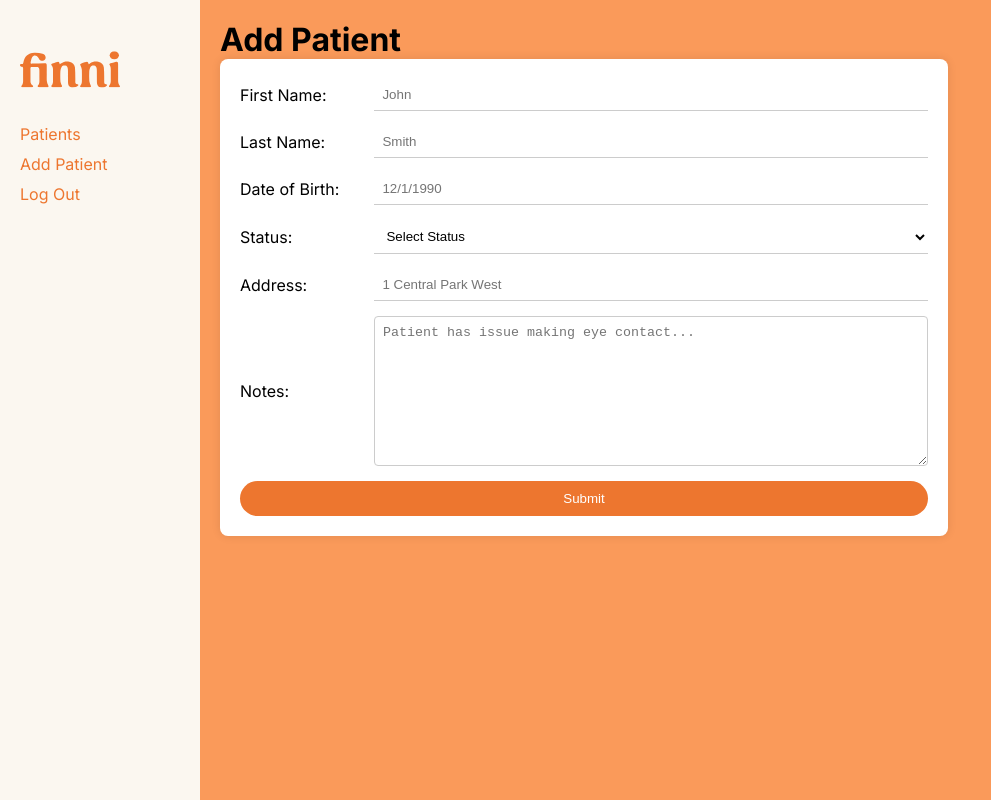
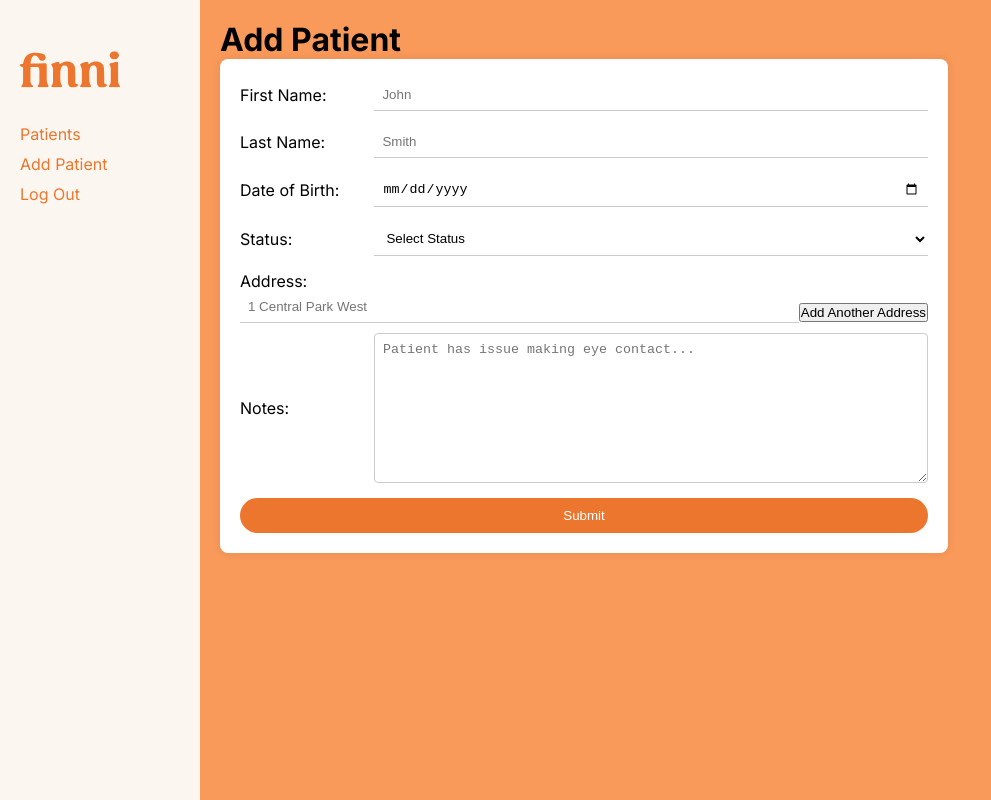
Before and after one commit to solomonii/finnihealth-takehome, a Next.js app: page /dashboard/addpatient in a window 1280 px wide. Shown: the whole page, without its empty margins (0-991 px from the left). Built offline with nearby package versions, Linux system fonts and the light colour scheme; no server answers.

Commit message:
patients can now have multiple addresses

```diff
--- a/src/app/actions.js
+++ b/src/app/actions.js
@@ -1,23 +1,9 @@
 import { addPatient, updatePatient } from "@/lib/firebase/firestore";
 
 export async function handleAddPatient(data) {
-  let formattedData = {}
-  data.forEach((value, key) => {
-    if (value !== "") {
-      formattedData[key] = value;
-    }
-  });
-
-  await addPatient(formattedData);
+  await addPatient(data);
 }
 
-export async function handleUpdatePatient(data) {
-  let formattedData = {}
-  data.forEach((value, key) => {
-    if (value !== "" && key !== "patientId") {
-      formattedData[key] = value;
-    }
-  });
-
-  await updatePatient(data.get("patientId"), formattedData);
+export async function handleUpdatePatient(data, patientId) {
+  await updatePatient(patientId, data);
 }
--- a/src/components/PatientForm.js
+++ b/src/components/PatientForm.js
@@ -11,18 +11,41 @@ export default function PatientForm() {
   const [lastname, setLastname] = useState("");
   const [dob, setDob] = useState("");
   const [status, setStatus] = useState("");
-  const [address, setAddress] = useState("");
+  const [addresses, setAddresses] = useState([""]);
   const [notes, setNotes] = useState("");
 
   const userId = getUser()?.uid;
   const router = useRouter();
 
+  const addAddressField = () => {
+    const newAddresses = [...addresses, ""];
+    setAddresses(newAddresses);
+  };
+
+  const removeAddressField = (indexToRemove) => {
+    const filteredAddresses = addresses.filter(
+      (_, index) => index !== indexToRemove
+    );
+    setAddresses(filteredAddresses);
+  };
+
+  const handleSubmit = (e) => {
+    const formData = {
+      firstname: firstname,
+      lastname: lastname,
+      dob: dob,
+      status: status,
+      address: addresses,
+      notes: notes,
+      provider: userId,
+    };
+
+    handleAddPatient(formData);
+  };
+
   return (
     <div className={styles.formContainer}>
-      <form
-        action={handleAddPatient}
-        onSubmit={() => router.push("/dashboard")}
-      >
+      <form action={handleSubmit} onSubmit={() => router.push("/dashboard")}>
         <div className={styles.formGroup}>
           <label>First Name:</label>
           <input
@@ -50,7 +73,7 @@ export default function PatientForm() {
         <div className={styles.formGroup}>
           <label>Date of Birth:</label>
           <input
-            type="text"
+            type="date"
             name="dob"
             id="dob"
             placeholder="12/1/1990"
@@ -61,7 +84,11 @@ export default function PatientForm() {
 
         <div className={styles.formGroup}>
           <label>Status:</label>
-          <select value={status} onChange={(e) => setStatus(e.target.value)}>
+          <select
+            name="status"
+            value={status}
+            onChange={(e) => setStatus(e.target.value)}
+          >
             <option value="">Select Status</option>
             <option value="Inquiry">Inquiry</option>
             <option value="Onboarding">Onboarding</option>
@@ -70,16 +97,40 @@ export default function PatientForm() {
           </select>
         </div>
 
-        <div className={styles.formGroup}>
+        <div className={styles.addressFormGroup}>
           <label>Address:</label>
-          <input
-            type="text"
-            name="address"
-            id="address"
-            placeholder="1 Central Park West"
-            value={address}
-            onChange={(e) => setAddress(e.target.value)}
-          />
+          {addresses.map((address, index) => (
+            <div key={index} className={styles.addressInput}>
+              {index !== 0 && (
+                <span
+                  className={styles.removeButton}
+                  onClick={() => removeAddressField(index)}
+                >
+                  &times;
+                </span>
+              )}
+              <input
+                type="text"
+                name={`address-${index}`}
+                placeholder="1 Central Park West"
+                value={address}
+                onChange={(e) => {
+                  const updatedAddresses = [...addresses];
+                  updatedAddresses[index] = e.target.value;
+                  setAddresses(updatedAddresses);
+                }}
+              />
+              {index === addresses.length - 1 && (
+                <button
+                  className={styles.addButton}
+                  type="button"
+                  onClick={addAddressField}
+                >
+                  Add Another Address
+                </button>
+              )}
+            </div>
+          ))}
         </div>
 
         <div className={styles.formGroup}>
@@ -93,10 +144,12 @@ export default function PatientForm() {
           />
         </div>
 
-        <input type="hidden" name="provider" value={userId} />
-
         <footer>
-          <button type="submit" value="Add Patient">
+          <button
+            className={styles.submitButton}
+            type="submit"
+            value="Add Patient"
+          >
             Submit
           </button>
         </footer>
--- a/src/lib/styles/EditPatientDataModal.module.css
+++ b/src/lib/styles/EditPatientDataModal.module.css
@@ -8,6 +8,7 @@
   display: flex;
   justify-content: center;
   align-items: center;
+  z-index: 2;
 }
 
 .modal {
@@ -49,6 +50,19 @@
   color: #000;
 }
 
+.formGroup textarea {
+  flex: 3;
+  width: calc(100% - 16px);
+  padding: 8px;
+  border: 1px solid #ccc;
+  border-radius: 4px;
+  background-color: #FFF;
+  color: #000;
+  outline: none;
+  height: 150px;
+  resize: vertical;
+}
+
 .buttons button {
   width: 100%;
   padding: 10px;
@@ -63,3 +77,41 @@
 .buttons button:hover {
   background-color: #fa9a5a;
 }
+
+.addressFormGroup {
+  flex: 1;
+  margin-bottom: 20px;
+}
+
+.addressInput {
+  display: flex;
+  margin-bottom: 10px;
+}
+
+.addressInput span {
+  flex: 1;
+  text-align: right;
+  margin-right: 10px;
+}
+
+.addressInput input {
+  flex: 3;
+  width: 100%;
+  padding: 4px;
+  border: none;
+  border-bottom: 1px solid #ccc;
+  outline: none;
+  background-color: #fff;
+  color: #000;
+}
+
+.removeButton {
+  cursor: pointer;
+  margin-right: 10px;
+  font-size: 18px;
+  color: #000;
+}
+
+.addButton {
+  margin-top: 10px;
+}
--- a/src/lib/styles/PatientForm.module.css
+++ b/src/lib/styles/PatientForm.module.css
@@ -4,7 +4,6 @@
   box-shadow: 0px 0px 10px rgba(0, 0, 0, 0.1);
   padding: 20px;
   max-width: 70%;
-    /* margin: 0 auto;  */
 }
 
 .formGroup {
@@ -29,6 +28,16 @@
   color: #000;
 }
 
+.formContainer input[type='date'] {
+  flex: 4;
+  padding: 8px;
+  border: none;
+  border-bottom: 1px solid #ccc;
+  outline: none;
+  background-color: #FFF;
+  color: #000;
+}
+
 .formContainer textarea {
   flex: 4;
   width: calc(100% - 16px);
@@ -42,7 +51,7 @@
   resize: vertical;
 }
 
-  .formContainer button {
+.submitButton {
   padding: 10px;
   cursor: pointer;
   transition: background-color 0.3s ease;
@@ -53,6 +62,25 @@
   color: #fff;
 }
 
-  .formContainer button:hover {
+.submitButton:hover {
   background-color: #fa9a5a;
 }
+
+.addressFormGroup {}
+
+.addressInput {
+  display: flex;
+  align-items: center;
+  margin-bottom: 10px;
+}
+
+.removeButton {
+  cursor: pointer;
+margin-right: 10px;
+font-size: 18px;
+color: #000;
+}
+
+.addButton {
+  margin-top: 10px;
+}
```
Also changed, not shown: src/components/EditPatientDataModal.js (+68 -28 lines), src/lib/styles/FilterPatients.module.css (indentation only). Lines whose indentation alone changed are shown as unchanged.
